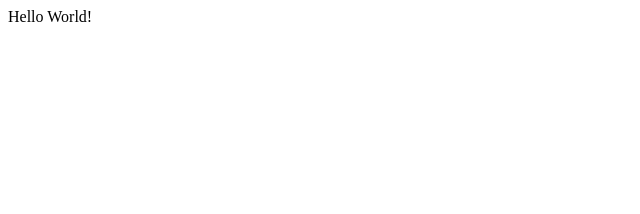
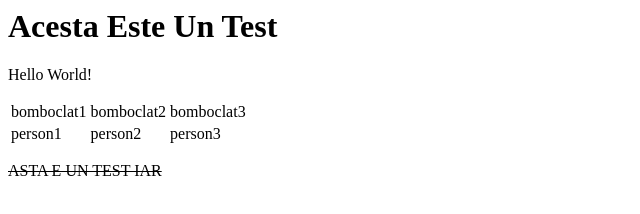
Before and after one commit to Serban-Rares/serban-rares.github.io, a plain HTML site: page index.html in a window 1280 px wide. Shown: the whole page, without its empty margins (0-640 px from the left). Drawn offline with Linux system fonts and the light colour scheme.

Commit message:
Update index.html

```diff
--- a/index.html
+++ b/index.html
@@ -1 +1,18 @@
+<h1>Acesta Este Un Test</h1>
+
 <p> Hello World! </p>
+
+<table>
+  <tr>
+    <td>bomboclat1</td>
+    <td>bomboclat2</td>
+    <td>bomboclat3</td>
+  </tr>
+  <tr>
+    <td>person1</td>
+    <td>person2</td>
+    <td>person3</td>
+  </tr>
+</table>
+
+<p><s>ASTA E UN TEST IAR</s></p>
```
